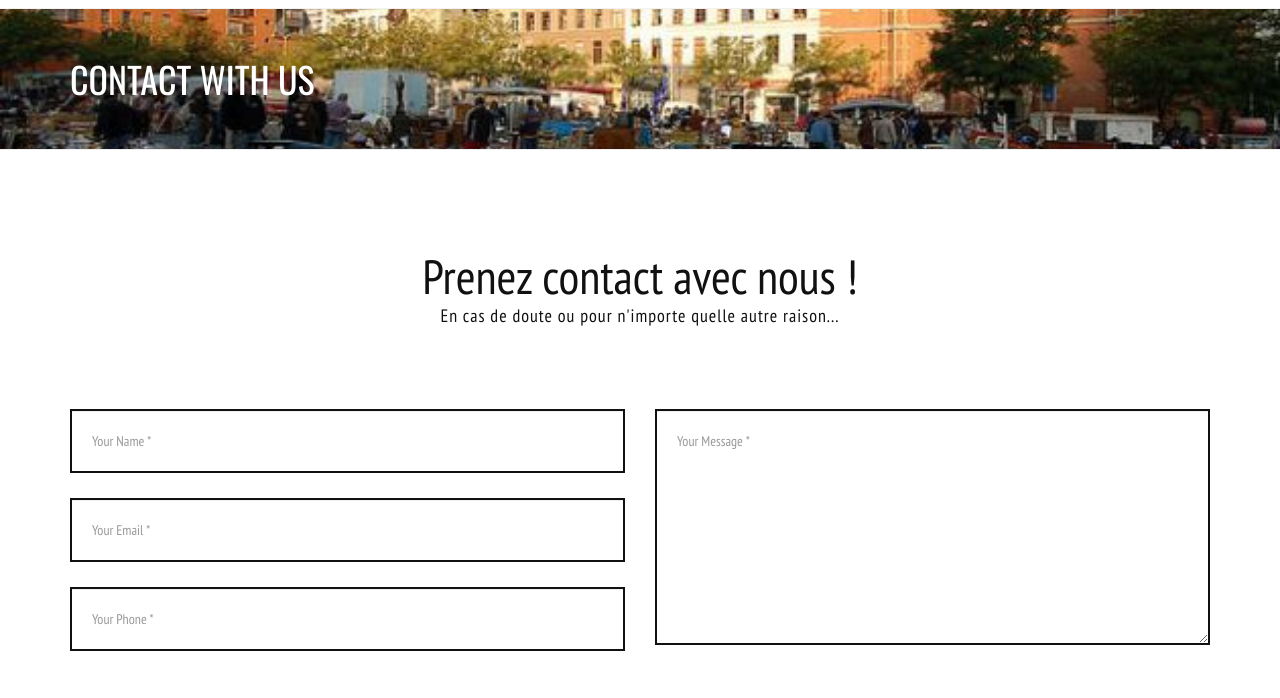
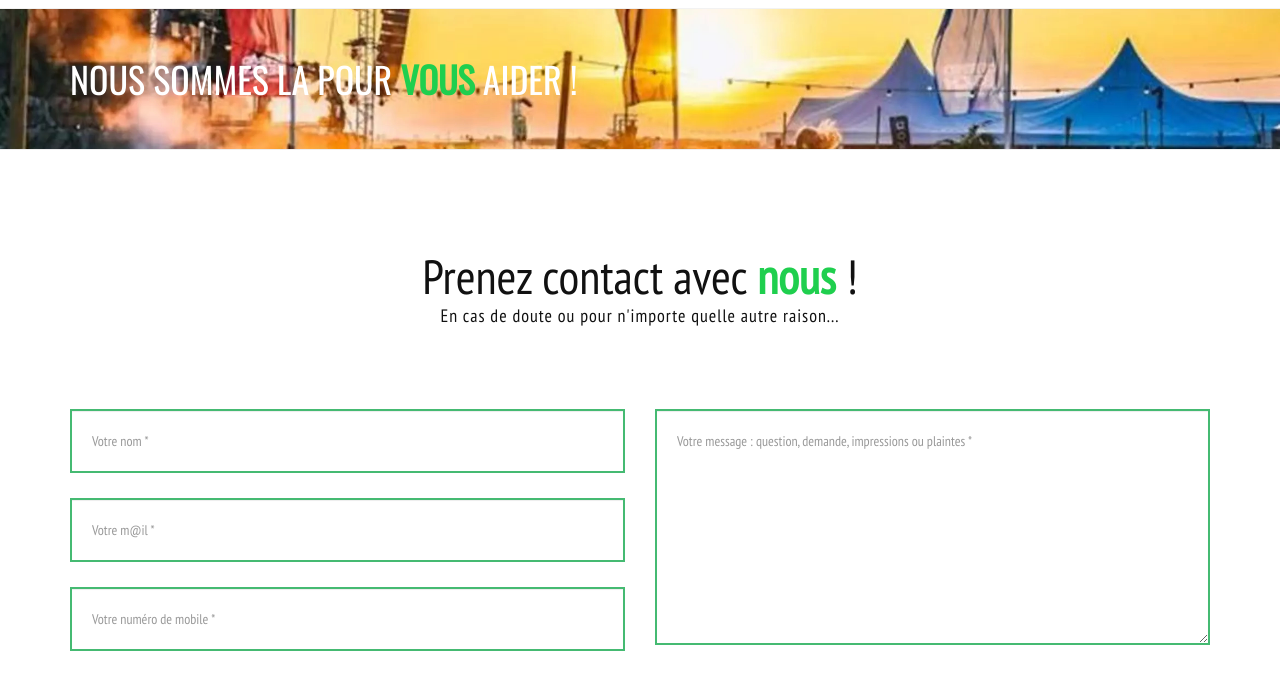
Before and after one commit to rayanzian/festival1j1s, a plain HTML site: page contact.html in a window 1280 px wide. Shown: the part 102-800 px from the top of the page. Drawn offline with nearby package versions, Linux system fonts and the light colour scheme; some packages are replaced by stand-ins of ours.

Commit message:
Finalisation page 'contact' + banière Oostende + section 'Hadrien' dans 'style.css'

```diff
--- a/contact.html
+++ b/contact.html
@@ -123,7 +123,7 @@
                             <i class="fa fa-bars"></i>
                         </button>
                         <!-- End Toggle Nav Link For Mobiles -->
-                        <a class="navbar-brand" href="index.html"><img class="logo-img" src="images/logo.jpg" alt="Logo 1J1S"></a>
+                        <a class="navbar-brand" href="index.html"><img class="had_logo-img" src="images/logo.jpg" alt="Logo 1J1S"></a>
                     </div>
                     <div class="navbar-collapse collapse">
 
@@ -210,7 +210,7 @@
                 <div class="container">
                     <div class="row">
                         <div class="col-md-12">
-                            <h1>Contact with Us</h1>
+                            <h1>Nous sommes la pour <span class="had_emphasis">VOUS</span> aider !</h1>
                         </div>
                     </div>
                 </div>
@@ -231,7 +231,7 @@
             <div class="row">
                 <div class="col-lg-12">
                     <div class="section-title text-center wow fadeInDown" data-wow-duration="2s" data-wow-delay="50ms">
-                        <h2>Prenez contact avec nous !</h2>
+                        <h2>Prenez contact avec <span class="had_emphasis">nous</span> !</h2>
                         <p>En cas de doute ou pour n'importe quelle autre raison...</p>
                     </div>
                 </div>
@@ -242,28 +242,28 @@
                         <div class="row">
                             <div class="col-md-6 wow fadeInLeft" data-wow-duration="2s" data-wow-delay="600ms">
                                 <div class="form-group">
-                                    <input type="text" class="form-control" placeholder="Your Name *" id="name" required data-validation-required-message="Please enter your name.">
+                                    <input type="text" class="form-control" placeholder="Votre nom *" id="name" required data-validation-required-message="Veuillez introduire votre nom.">
                                     <p class="help-block text-danger"></p>
                                 </div>
                                 <div class="form-group">
-                                    <input type="email" class="form-control" placeholder="Your Email *" id="email" required data-validation-required-message="Please enter your email address.">
+                                    <input type="email" class="form-control" placeholder="Votre m@il *" id="email" required data-validation-required-message="Veuillez introduire votre adresse m@il.">
                                     <p class="help-block text-danger"></p>
                                 </div>
                                 <div class="form-group">
-                                    <input type="tel" class="form-control" placeholder="Your Phone *" id="phone" required data-validation-required-message="Please enter your phone number.">
+                                    <input type="tel" class="form-control" placeholder="Votre numéro de mobile *" id="phone" required data-validation-required-message="Veuillez introduire votre numéro de mobile.">
                                     <p class="help-block text-danger"></p>
                                 </div>
                             </div>
                             <div class="col-md-6 wow fadeInRight" data-wow-duration="2s" data-wow-delay="600ms">
                                 <div class="form-group">
-                                    <textarea class="form-control" placeholder="Your Message *" id="message" required data-validation-required-message="Please enter a message."></textarea>
+                                    <textarea class="form-control" placeholder="Votre message : question, demande, impressions ou plaintes *" id="message" required data-validation-required-message="Veuiller remplir un message."></textarea>
                                     <p class="help-block text-danger"></p>
                                 </div>
                             </div>
                             <div class="clearfix"></div>
                             <div class="col-lg-12 text-center wow zoomIn" data-wow-duration="1s" data-wow-delay="600ms">
                                 <div id="success"></div>
-                                <button type="submit" class="btn btn-primary">Send Message</button>
+                                <button type="submit" class="btn btn-primary">C'est parti !</button>
                             </div>
                         </div>
                     </form>
--- a/css/style.css
+++ b/css/style.css
@@ -67,10 +67,6 @@ img {
     width: 100%;
 }
 
-.logo-img {
-	width: 100px;
-}
-
 h1, h2, h3, h4, h5, h6 {
     font-family: 'Oswald', Arial, sans-serif;
     font-weight: 400;
@@ -138,7 +134,7 @@ h1, h2, h3, h4, h5, h6 {
 
 
 .page-header {
-    background: url(../images/0_had/jeudeballe.jpg) no-repeat;
+    background: url(../images/0_had/oostende.jpg) no-repeat;
 	background-size: 100%;
 	background-position-y: center;
     padding: 50px 0;
@@ -2088,7 +2084,7 @@ h1.post-title a {
 
 .form-control {
     border-radius: 0;
-    border: 2px solid #111;
+    border: 2px solid #45ba72;
 }
 
 .contact .form-group {
@@ -2147,3 +2143,16 @@ textarea {
     font-weight: 400;
     margin-top: 30px;
 }
+
+/*------------------------------------------*/
+/*	     Custom styles by Hadrien
+/*------------------------------------------*/
+
+.had_logo-img {
+	width: 100px;
+}
+
+.had_emphasis {
+	font-weight: bold;
+	color:#1fcf4e;
+}
```
Also changed, not shown: images/0_had/oostende.jpg (added).
